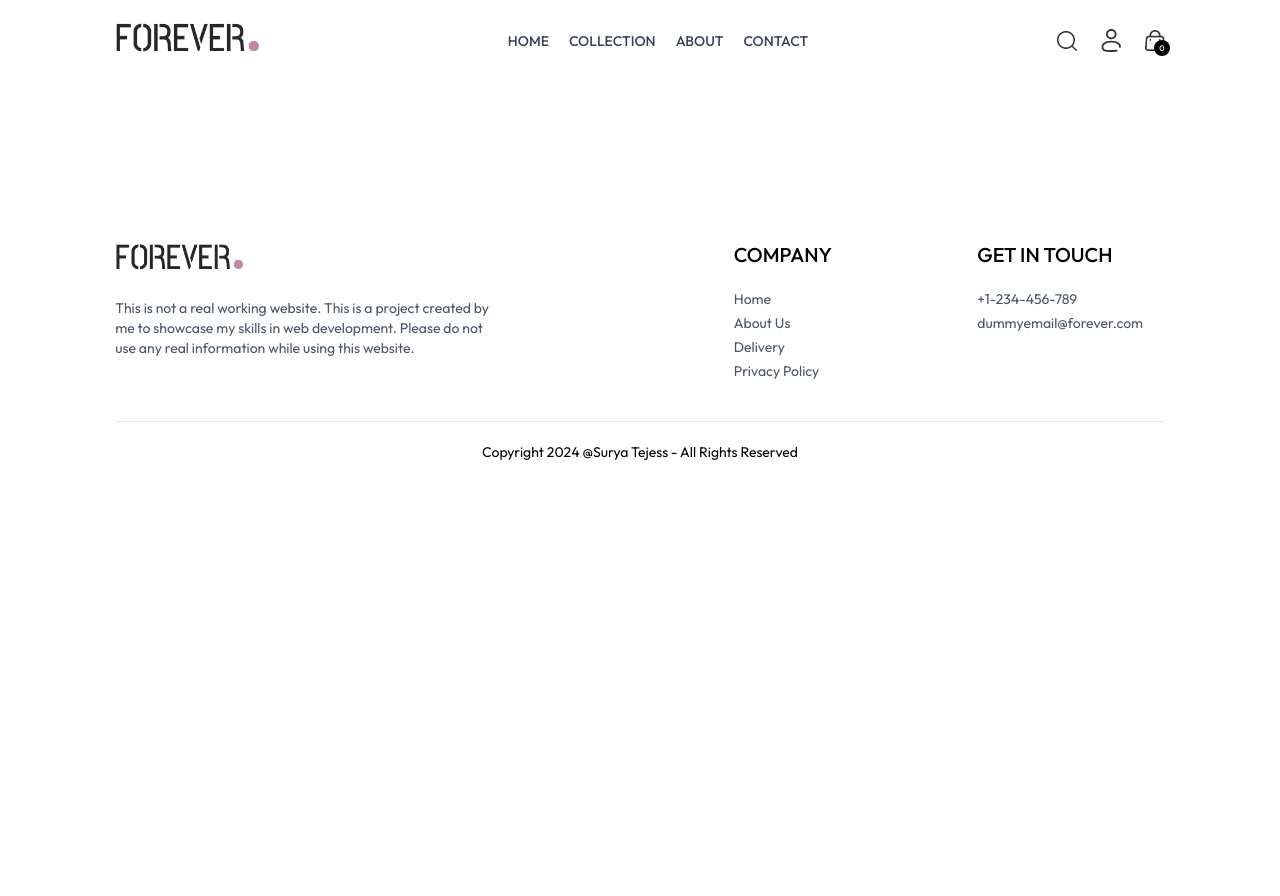
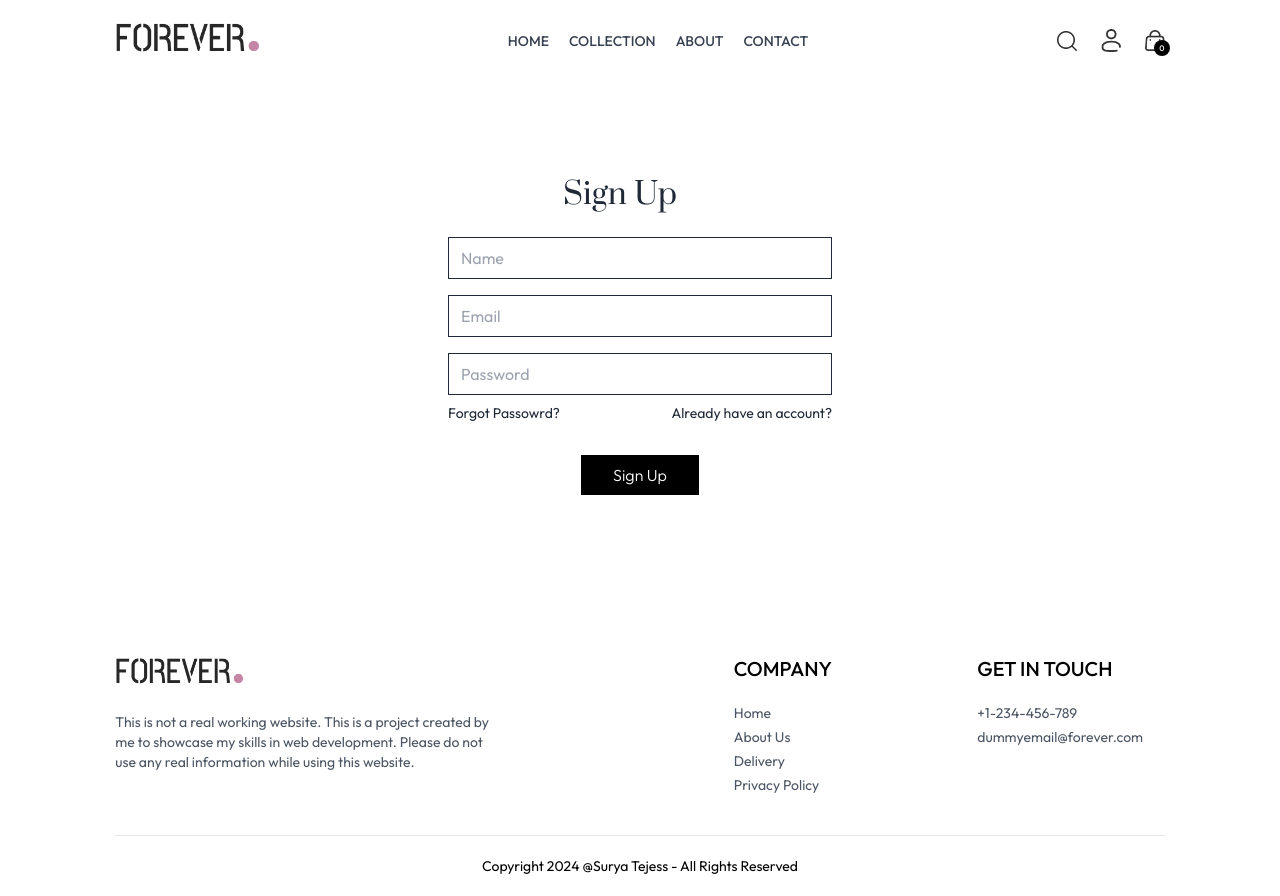
Before and after one commit to suryatejess/forever-e-commerce-website-frontend, a React app: page /login in a window 1280 px wide. Before the commit the page ends 800 px from the top, so only its background shows below. Built offline with nearby package versions, Linux system fonts and the light colour scheme; the HTML template or start-up script is replaced by a standard one.

Commit message:
my order and login page

```diff
--- a/src/App.jsx
+++ b/src/App.jsx
@@ -12,6 +12,7 @@
 import Footer from "./components/Footer";
 import SearchBar from "./components/SearchBar";
 import { ToastContainer, toast } from "react-toastify";
+import Login from "./pages/Login";
 
 const App = () => {
   return (
@@ -27,7 +28,8 @@
         <Route path="/product/:productId" element={<Product />} />
         <Route path="/cart" element={<Cart />} />
         <Route path="/place-order" element={<PlaceOrder />} />
-        <Route path="/order" element={<Orders />} />
+        <Route path="/orders" element={<Orders />} />
+        <Route path="/login" element={<Login />} />
       </Routes>
       <Footer />
     </div>
--- a/src/components/Navbar.jsx
+++ b/src/components/Navbar.jsx
@@ -45,11 +45,13 @@
         />
 
         <div className="group relative">
-          <img
-            src={assets.profile_icon}
-            className="w-5 cursor-pointer"
-            alt="profile icon"
-          />
+          <Link to="/login">
+            <img
+              src={assets.profile_icon}
+              className="w-5 cursor-pointer"
+              alt="profile icon"
+            />
+          </Link>
           <div className="group-hover:block hidden absolute dropdown-menu right-0 pt-4">
             <div className="flex flex-col gap-2 w-36 py-3 px-5 bg-slate-100 text-gray-500 rounded">
               <p className="cursor-pointer hover:text-black">My Profile</p>
--- a/src/pages/Login.jsx
+++ b/src/pages/Login.jsx
@@ -1,7 +1,71 @@
 import React from "react";
+import { useState } from "react";
 
 const Login = () => {
-  return <div>Login</div>;
+  const [currentState, setCurrentState] = useState("Sign Up");
+
+  const onSubmitHandler = async (event) => {
+    event.preventDefault();
+  };
+
+  return (
+    <form
+      onSubmit={onSubmitHandler}
+      className="flex flex-col items-center w-[90%] sm:max-w-96 m-auto mt-14 gap-4 text-gray-800"
+      action=""
+    >
+      <div className="inline-flex items-center gap-2 mb-2 mt-10">
+        <p className="prata-regular text-3xl">{currentState}</p>
+        <hr className="border-none h-[1.5x] w-8 bg-gray-800" />
+      </div>
+
+      {currentState === "Login" ? (
+        ""
+      ) : (
+        <input
+          type="text"
+          className="w-full px-3 py-2 border border-gray-800"
+          placeholder="Name"
+          required
+        />
+      )}
+      <input
+        type="email"
+        className="w-full px-3 py-2 border border-gray-800"
+        placeholder="Email"
+        required
+      />
+      <input
+        type="password"
+        className="w-full px-3 py-2 border border-gray-800"
+        placeholder="Password"
+        required
+      />
+
+      <div className="w-full flex justify-between text-sm mt-[-8px]">
+        <p className="cursor-pointer">Forgot Passowrd?</p>
+
+        {currentState === "Login" ? (
+          <p
+            onClick={() => setCurrentState("Sign Up")}
+            className="cursor-pointer"
+          >
+            Create Account
+          </p>
+        ) : (
+          <p
+            onClick={() => setCurrentState("Login")}
+            className="cursor-pointer"
+          >
+            Already have an account?
+          </p>
+        )}
+      </div>
+      <button className="bg-black text-white font-light px-8 py-2 mt-4">
+        {currentState === "Login" ? "Sign In" : "Sign Up"}
+      </button>
+    </form>
+  );
 };
 
 export default Login;
--- a/src/pages/Orders.jsx
+++ b/src/pages/Orders.jsx
@@ -1,7 +1,57 @@
-import React from "react";
+import React, { useContext } from "react";
+import { ShopContext } from "../context/shopContext";
+import Title from "../components/Title";
 
 const Orders = () => {
-  return <div>Orders</div>;
+  const { products, currency } = useContext(ShopContext);
+
+  return (
+    <div className="border-t pt-16">
+      <div className="text-2xl">
+        <Title text1={"MY"} text2={"ORDERS"} />
+      </div>
+
+      <div>
+        {products.slice(1, 4).map((item, index) => (
+          <div
+            key={index}
+            className="py-4 border-t border-b text-gray-700 flex flex-col md:justify-between gap-4"
+          >
+            <div className="flex items-start gap-6 text-sm">
+              <img
+                className="w-16 sm:w-20"
+                src={item.image[0]}
+                alt="product image"
+              />
+              <div>
+                <p className="sm:text-base font-medium">{item.name}</p>
+                <div className="flex items-center gap-3 mt-2 text-base text-gray-700">
+                  <p className="text-lg">
+                    {currency}
+                    {item.price}
+                  </p>
+                  <p>Quantity: 1</p>
+                  <p>Size: M</p>
+                </div>
+                <p className="mt-2">
+                  Date: <span className="text-gray-400">25, July, 2024</span>
+                </p>
+              </div>
+            </div>
+            <div className="md:2-1/2 flex justify-between">
+              <div className="flex items-center gap-2">
+                <p className="min-w-2 h-2 rounded bg-green-500"></p>
+                <p className="text-sm md:text-base">Ready to ship</p>
+              </div>
+              <button className="border px-4 py-2 text-sm font-medium rounded-sm">
+                Track Order
+              </button>
+            </div>
+          </div>
+        ))}
+      </div>
+    </div>
+  );
 };
 
 export default Orders;
--- a/src/pages/PlaceOrder.jsx
+++ b/src/pages/PlaceOrder.jsx
@@ -1,11 +1,15 @@
-import React from "react";
+import React, { useContext } from "react";
 import { useState } from "react";
 import Title from "../components/Title";
 import CartTotal from "../components/CartTotal";
 import { assets } from "../assets/assets";
+import { ShopContext } from "../context/shopContext";
+import Orders from "./Orders";
 
 const PlaceOrder = () => {
   const [method, setMethod] = useState("cod");
+
+  const { navigate } = useContext(ShopContext);
 
   return (
     <div className="flex flex-col sm:flex-row justify-between gap-4 pt-5 sm:pt-14 min-h-[80vh] border-top">
@@ -167,7 +171,10 @@
 
         {/* Button tag  */}
         <div className="w-full text-end mt-8">
-          <button className="bg-black text-white px-16 py-3 text-sm">
+          <button
+            onClick={() => navigate("/orders")}
+            className="bg-black text-white px-16 py-3 text-sm"
+          >
             PLACE ORDER
           </button>
         </div>
```
